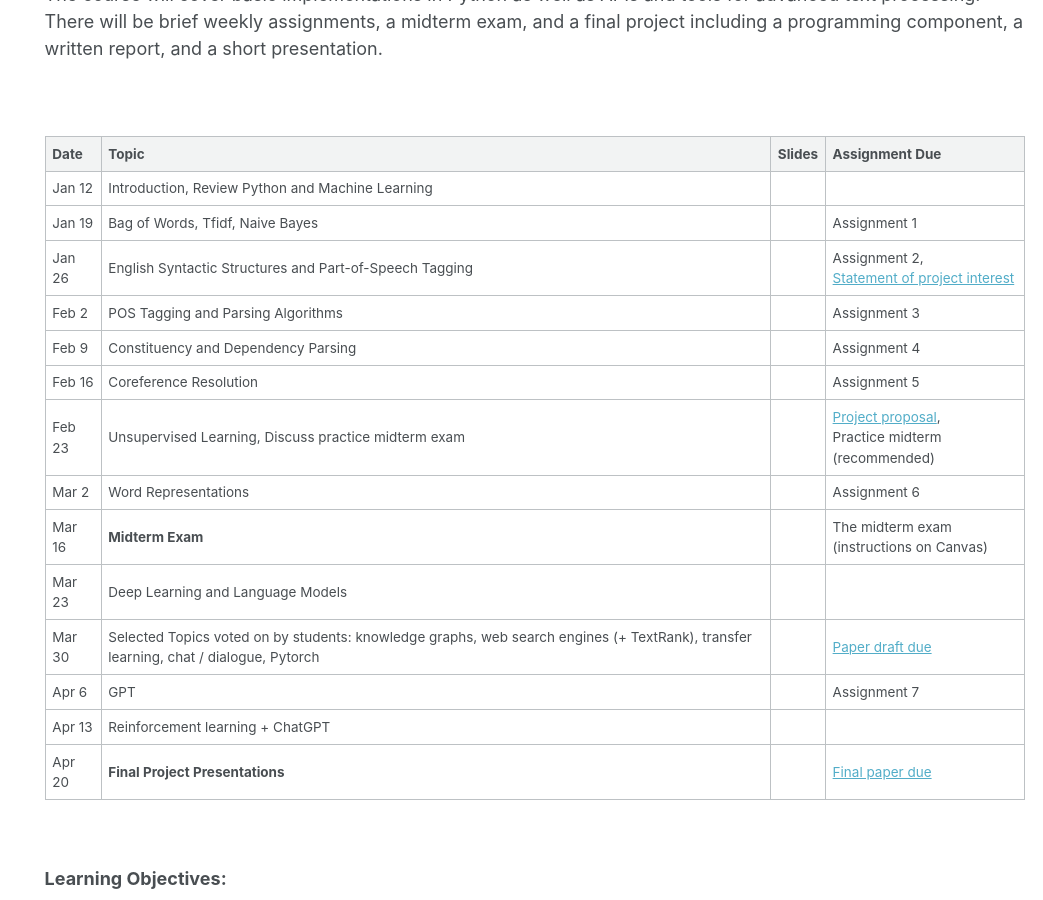
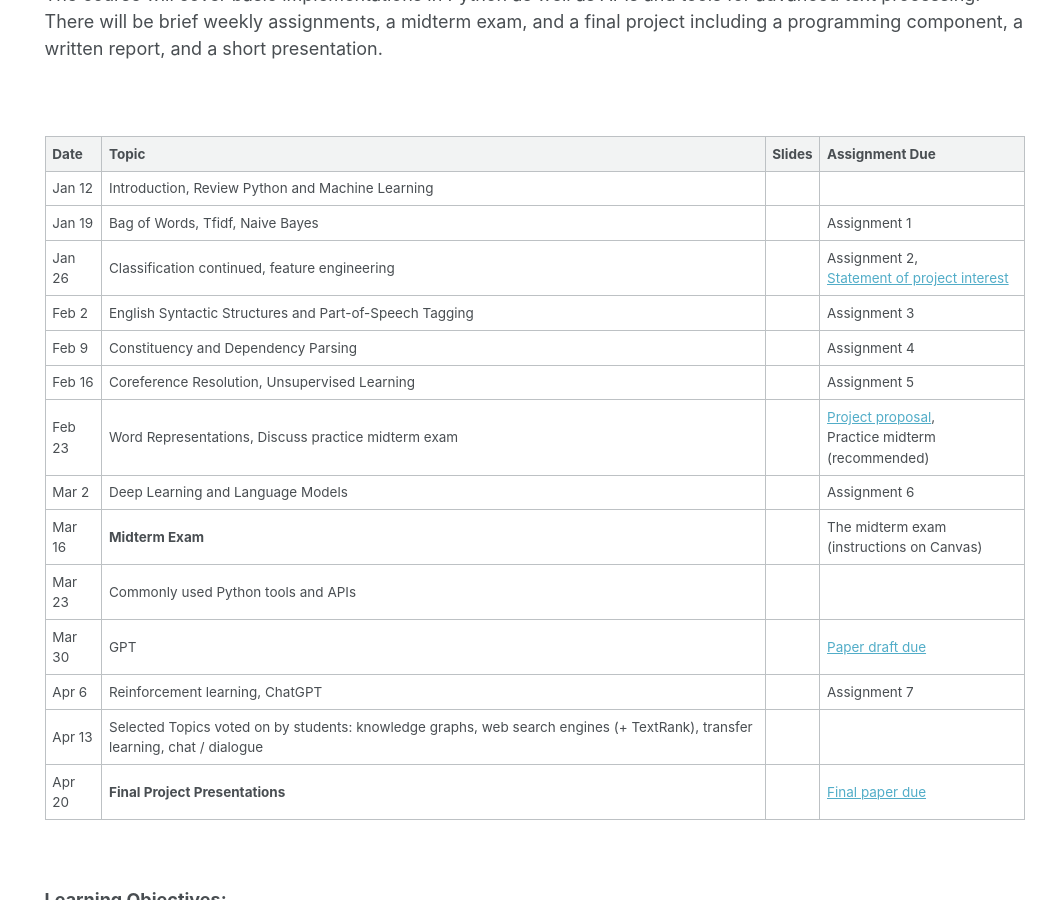
Before and after one commit to rasikabh/rasikabh.github.io, a Jekyll site: the page built from _pages/nlp2023.md, in a window 1280 px wide and 900 px high, scrolled down 566 px. Shown: the whole window, without its empty margins (237-1280 px from the left). Built offline with Jekyll 4.4.1, drawn with Linux system fonts in a browser that asks for light colours.

Commit message:
Update nlp2023.md

```diff
--- a/_pages/nlp2023.md
+++ b/_pages/nlp2023.md
@@ -35,17 +35,17 @@
 |--------|-----------------------------------------------------------------------------------------------|--------|----------------|
 | Jan 12  | Introduction, Review Python and Machine Learning                                             |        |                |
 | Jan 19 | Bag of Words, Tfidf, Naive Bayes                                                              |        | Assignment 1   |
-| Jan 26 | English Syntactic Structures and Part-of-Speech Tagging                                       |        | Assignment 2, <br/> [Statement of project interest](https://docs.google.com/document/d/1fyIPVo72o7uLtdQEkzISFsKJxM7_N3Hr8FLTU1vUEok/edit?usp=sharing) |
-| Feb 2 | POS Tagging and Parsing Algorithms                                                             |     | Assignment 3 |
+| Jan 26 | Classification continued, feature engineering |        | Assignment 2, <br/> [Statement of project interest](https://docs.google.com/document/d/1fyIPVo72o7uLtdQEkzISFsKJxM7_N3Hr8FLTU1vUEok/edit?usp=sharing) |
+| Feb 2 | English Syntactic Structures and Part-of-Speech Tagging |  | Assignment 3 |
 | Feb 9  | Constituency and Dependency Parsing                                                           |  | Assignment 4 |
-| Feb 16 | Coreference Resolution                                                                        |  | Assignment 5 |
-| Feb 23 | Unsupervised Learning, Discuss practice midterm exam  |  | [Project proposal](https://docs.google.com/document/d/1fyIPVo72o7uLtdQEkzISFsKJxM7_N3Hr8FLTU1vUEok/edit?usp=sharing), <br> Practice midterm (recommended) |
-| Mar 2 | Word Representations |  | Assignment 6 |
+| Feb 16 | Coreference Resolution, Unsupervised Learning                                                                       |  | Assignment 5 |
+| Feb 23 | Word Representations, Discuss practice midterm exam  |  | [Project proposal](https://docs.google.com/document/d/1fyIPVo72o7uLtdQEkzISFsKJxM7_N3Hr8FLTU1vUEok/edit?usp=sharing), <br> Practice midterm (recommended) |
+| Mar 2 | Deep Learning and Language Models |  | Assignment 6 |
 | Mar 16  | **Midterm Exam** |  | The midterm exam <br> (instructions on Canvas) |
-| Mar 23  | Deep Learning and Language Models |  |  |
-| Mar 30 | Selected Topics voted on by students: knowledge graphs, web search engines (+ TextRank), transfer learning, chat / dialogue, Pytorch |  | [Paper draft due](https://docs.google.com/document/d/1fyIPVo72o7uLtdQEkzISFsKJxM7_N3Hr8FLTU1vUEok/edit?usp=sharing) |
-| Apr 6 | GPT  |  | Assignment 7 |
-| Apr 13 | Reinforcement learning + ChatGPT |  |  |
+| Mar 23  | Commonly used Python tools and APIs |  |  |
+| Mar 30 | GPT |  | [Paper draft due](https://docs.google.com/document/d/1fyIPVo72o7uLtdQEkzISFsKJxM7_N3Hr8FLTU1vUEok/edit?usp=sharing) |
+| Apr 6 | Reinforcement learning, ChatGPT  |  | Assignment 7 |
+| Apr 13 | Selected Topics voted on by students: knowledge graphs, web search engines (+ TextRank), transfer learning, chat / dialogue |  |  |
 | Apr 20  | **Final Project Presentations** |  | [Final paper due](https://docs.google.com/document/d/1fyIPVo72o7uLtdQEkzISFsKJxM7_N3Hr8FLTU1vUEok/edit?usp=sharing) |
 
 
```
